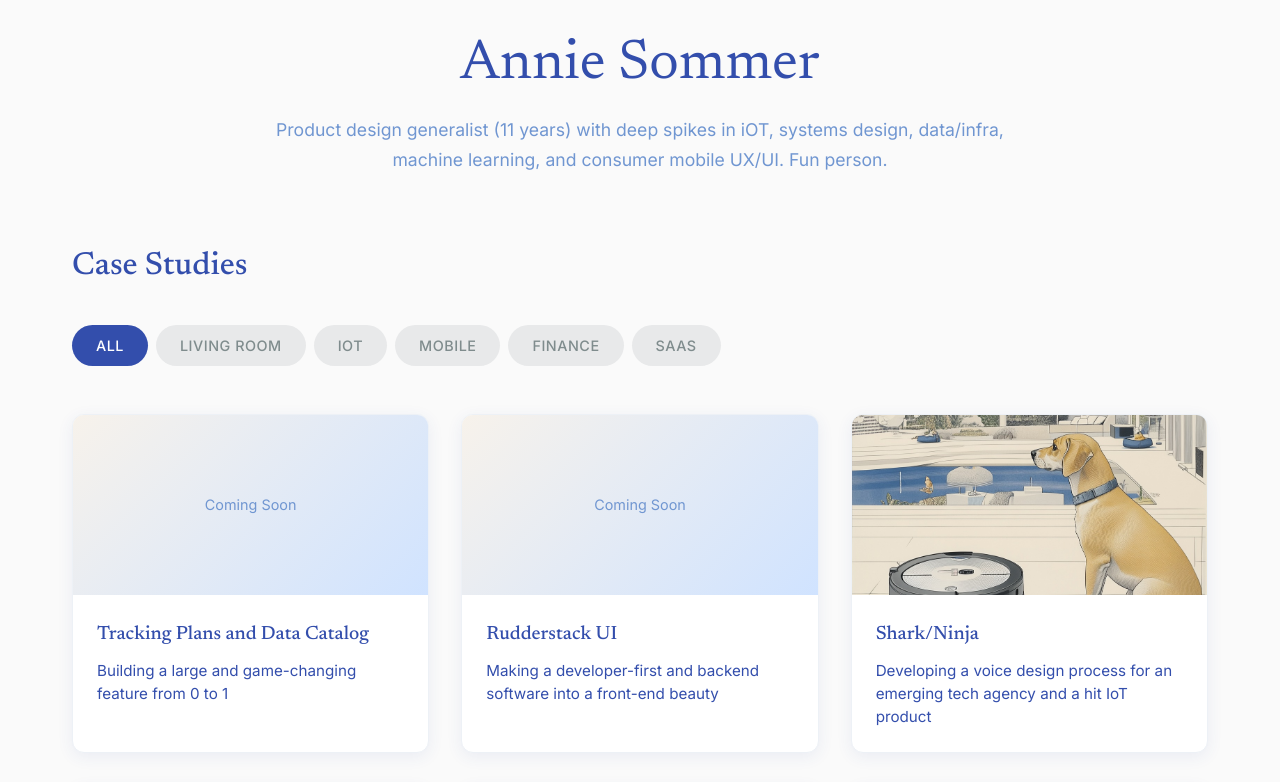
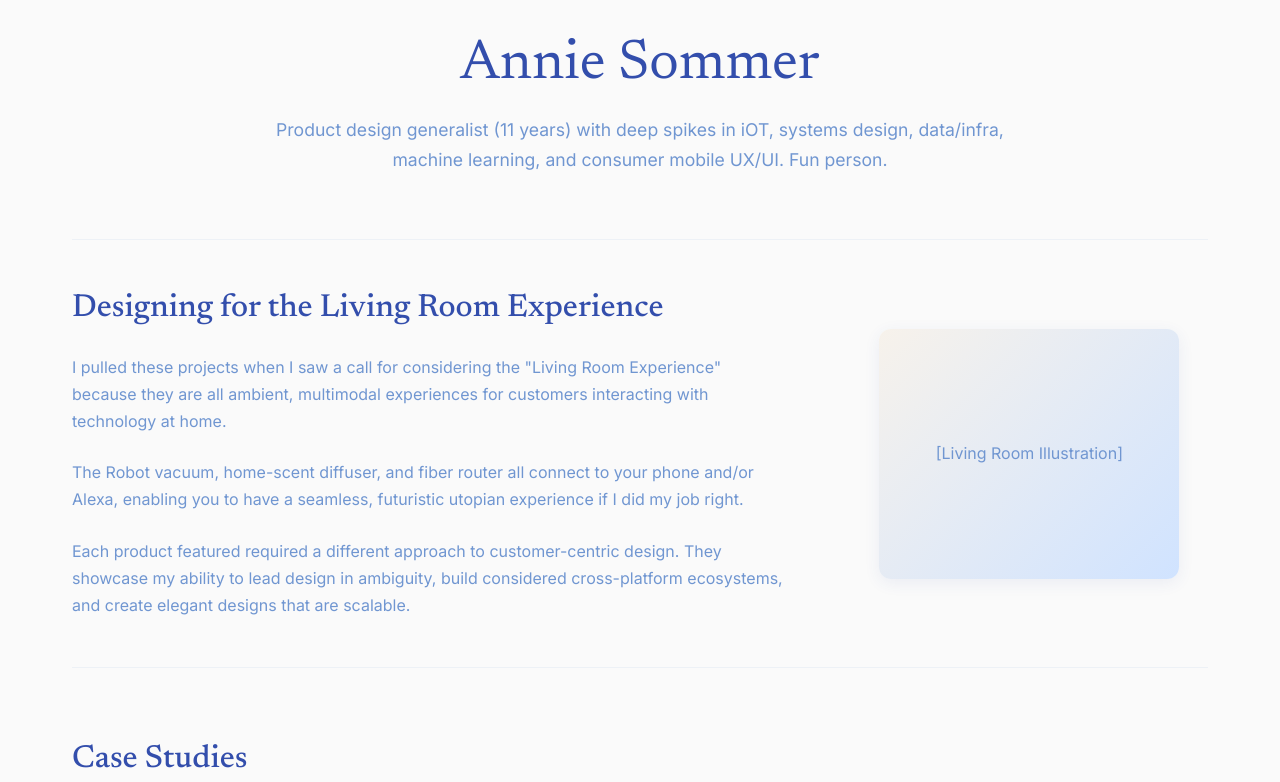
Before and after one commit to annie-sommer/annie-sommer.github.io, an Astro site: page /livingroom in a window 1280 px wide. Shown: the top 782 px of the page. Built offline with nearby package versions, Linux system fonts and the light colour scheme; Astro itself is replaced by a stand-in of ours.

Commit message:
executive summary

```diff
--- a/src/pages/livingroom.astro
+++ b/src/pages/livingroom.astro
@@ -315,6 +315,24 @@
                     justify-content: center;
                 }
             }
+ .executive-summary-section {
+        grid-template-columns: 1fr;
+        gap: 2rem;
+        margin: 3rem 0;
+        padding: 2rem 0;
+    }
+
+    .executive-title {
+        font-size: 1.8rem;
+    }
+
+    .illustration-placeholder {
+        max-width: 250px;
+        height: 200px;
+        margin: 0 auto;
+    }
+
+
 /*new styles*/
 
 body {
@@ -334,6 +352,63 @@ body {
 .page-header {
     text-align: center;
     margin-bottom: 4rem;
+}
+
+/*Summary*/
+.executive-summary-section {
+    display: grid;
+    grid-template-columns: 2fr 1fr;
+    gap: 4rem;
+    margin: 4rem 0;
+    padding: 3rem 0;
+    border-top: 1px solid var(--border-color);
+    border-bottom: 1px solid var(--border-color);
+}
+
+.executive-content {
+    display: flex;
+    flex-direction: column;
+    justify-content: center;
+}
+
+.executive-title {
+    font-family: 'Newsreader', serif;
+    font-size: 2rem;
+    font-weight: 500;
+    color: var(--primary-color);
+    margin-bottom: 1.5rem;
+    line-height: 1.3;
+}
+
+.executive-content p {
+    font-size: 1rem;
+    color: var(--text-secondary);
+    line-height: 1.7;
+    margin-bottom: 1.5rem;
+}
+
+.executive-content p:last-child {
+    margin-bottom: 0;
+}
+
+.executive-illustration {
+    display: flex;
+    align-items: center;
+    justify-content: center;
+}
+
+.illustration-placeholder {
+    width: 100%;
+    max-width: 300px;
+    height: 250px;
+    background: linear-gradient(135deg, var(--light-gray) 0%, var(--background-accent) 100%);
+    border-radius: 12px;
+    display: flex;
+    align-items: center;
+    justify-content: center;
+    font-size: 1rem;
+    color: var(--text-secondary);
+    box-shadow: 0 4px 16px rgba(51, 78, 172, 0.08);
 }
 
 .main-heading {
@@ -417,7 +492,7 @@ body {
 .case-card:hover .card-image img {
     transform: scale(1.05);
 }
-        </style>
+ </style>
 	</head>
 	<body>
 		<div class="container">
@@ -425,6 +500,20 @@ body {
    			 <h1 class="main-heading">Annie Sommer</h1>
    			 <p class="page-summary">Product design generalist (11 years) with deep spikes in iOT, systems design, data/infra, machine learning, and consumer mobile UX/UI. Fun person.</p>
 			</div>
+
+<div class="executive-summary-section">
+    <div class="executive-content">
+        <h2 class="executive-title">Designing for the Living Room Experience</h2>
+        <p>I pulled these projects when I saw a call for considering the "Living Room Experience" because they are all ambient, multimodal experiences for customers interacting with technology at home.</p>
+        <p>The Robot vacuum, home-scent diffuser, and fiber router all connect to your phone and/or Alexa, enabling you to have a seamless, futuristic utopian experience if I did my job right.</p>
+        <p>Each product featured required a different approach to customer-centric design. They showcase my ability to lead design in ambiguity, build considered cross-platform ecosystems, and create elegant designs that are scalable.</p>
+    </div>
+    <div class="executive-illustration">
+        <div class="illustration-placeholder">
+            [Living Room Illustration]
+        </div>
+    </div>
+</div>
 			<div class="tabs-section">
 				<h2 class="tabs-header">Case Studies</h2>
 				<div class="tab-buttons">
```
